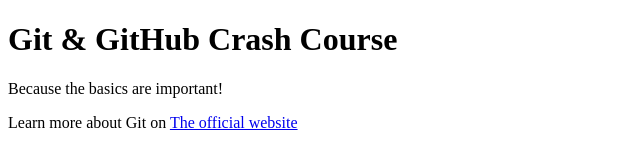
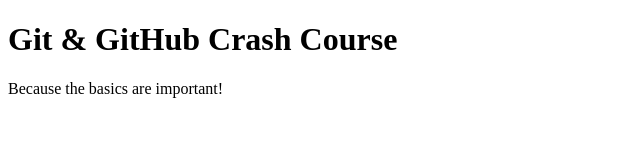
Before and after one commit to ellanos/crash-course, a plain HTML site: page index.html in a window 1280 px wide. Shown: the whole page, without its empty margins (0-640 px from the left). Drawn offline with Linux system fonts and the light colour scheme.

Commit message:
Revert "add link to Git docs."
This reverts commit 3fdc19e54da0a7f0debc8690d6cd2004e93d44e0.

```diff
--- a/index.html
+++ b/index.html
@@ -9,6 +9,5 @@
   <body>
     <h1>Git & GitHub Crash Course</h1>
     <p>Because the basics are important!</p>
-    <p>Learn more about Git on <a href="https://git-scm.com/book/en/v2"> The official website</a> </p>
   </body>
 </html>
```
